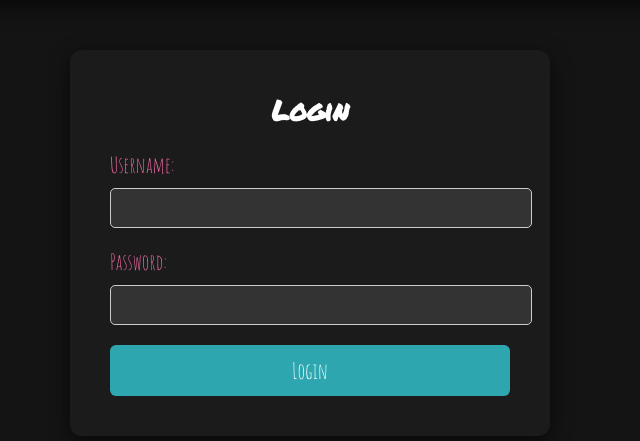
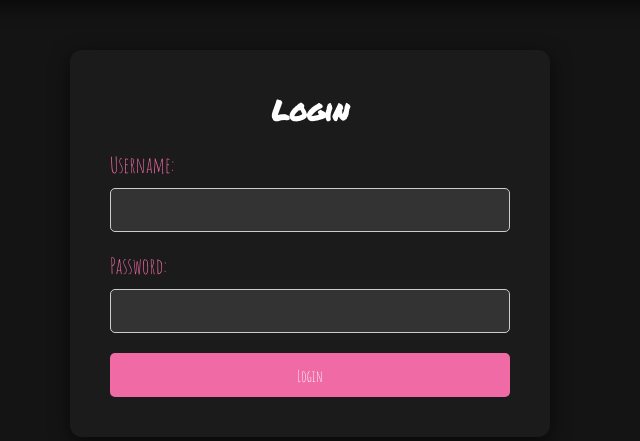
Before and after one commit to martimsa/pap-att, a PHP site: page /login.html in a window 1280 px wide. Shown: the part 97-538 px from the top of the page, without its empty margins (330-970 px from the left). Run offline with PHP 8.4, Linux system fonts and the light colour scheme.

Commit message:
Ajusta estilo do botão de login para uniformizar com o input

```diff
--- a/style.css
+++ b/style.css
@@ -269,21 +269,30 @@ body {
   background: #333;
   color: #fff;
   font-size: 16px;
+  box-sizing: border-box; /* garante dimensões consistentes */
+  height: 44px; /* mesma altura fixa */
+  font-family: 'Roboto', sans-serif;
 }
 
 .login-container button {
+  display: block;
   width: 100%;
-  padding: 12px;
+  height: 44px; /* mesma altura do input */
+  padding: 0 10px; /* padding horizontal igual, vertical controlado por line-height */
+  line-height: 44px; /* centra o texto verticalmente */
   border: none;
-  border-radius: 6px;
-  background-color: #2ea6b0;
+  border-radius: 5px; /* igual ao input */
+  background-color: #f06aa6;
   color: white;
   font-family: 'Amatic SC', cursive;
-  font-size: 22px;
+  font-size: 16px; /* igual ao input */
   cursor: pointer;
   transition: background-color 0.3s ease;
+  box-sizing: border-box; /* garante que padding não afete largura */
+  margin: 0; /* evita diferenças por margens */
+  border: 1px solid transparent; /* mantém a mesma box visual */
 }
 
 .login-container button:hover {
-  background-color: #24848c;
+  background-color: #f06aa6;
 }
```
Also changed, not shown: index.html (+6 -6 lines).
